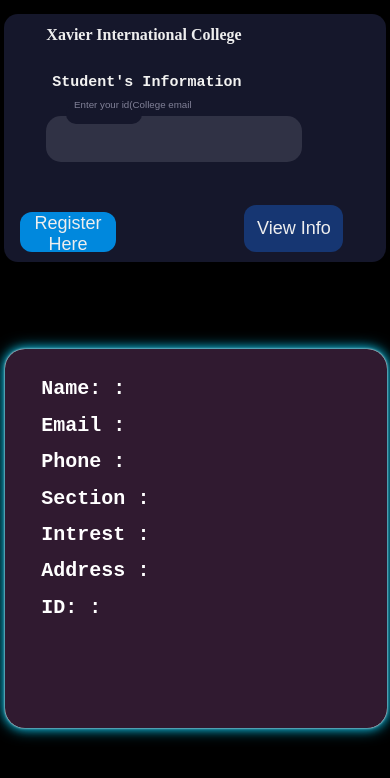
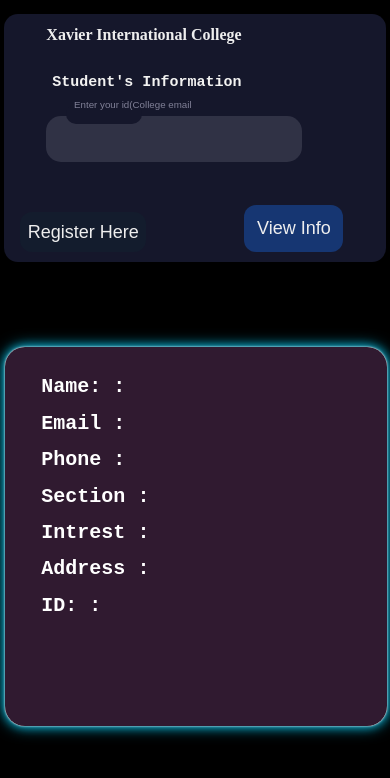
Before and after one commit to Prashantdulal/mernxavierstudents, a React (Create React App) app in the folder client/: page / in a window 390 px wide. Shown: the top 778 px of the page. Built offline with nearby package versions, Linux system fonts and the light colour scheme.

Commit message:
make it better

```diff
--- a/client/src/components/Login.css
+++ b/client/src/components/Login.css
@@ -228,21 +228,22 @@
 
 .new{
   top: -109px;
-  background-color: #08d;
+  background-color: #131c2d;
+  border: 0;
   border-radius: 12px;
-  border: 0;
+  bottom: 56px;
   box-sizing: border-box;
   color: #eee;
   cursor: pointer;
   font-size: 18px;
   height: 40px;
+  left: 1rem;
   margin-top: 16px;
   outline: 0;
+  position: relative;
   text-align: center;
-  width: 25%;
-  position: relative;
-  left: 1rem;
-  bottom: 56px;
+  width: 33%;
+  bottom: 111px;
 };
 .container2 h1 {
   color: #fff;
```
